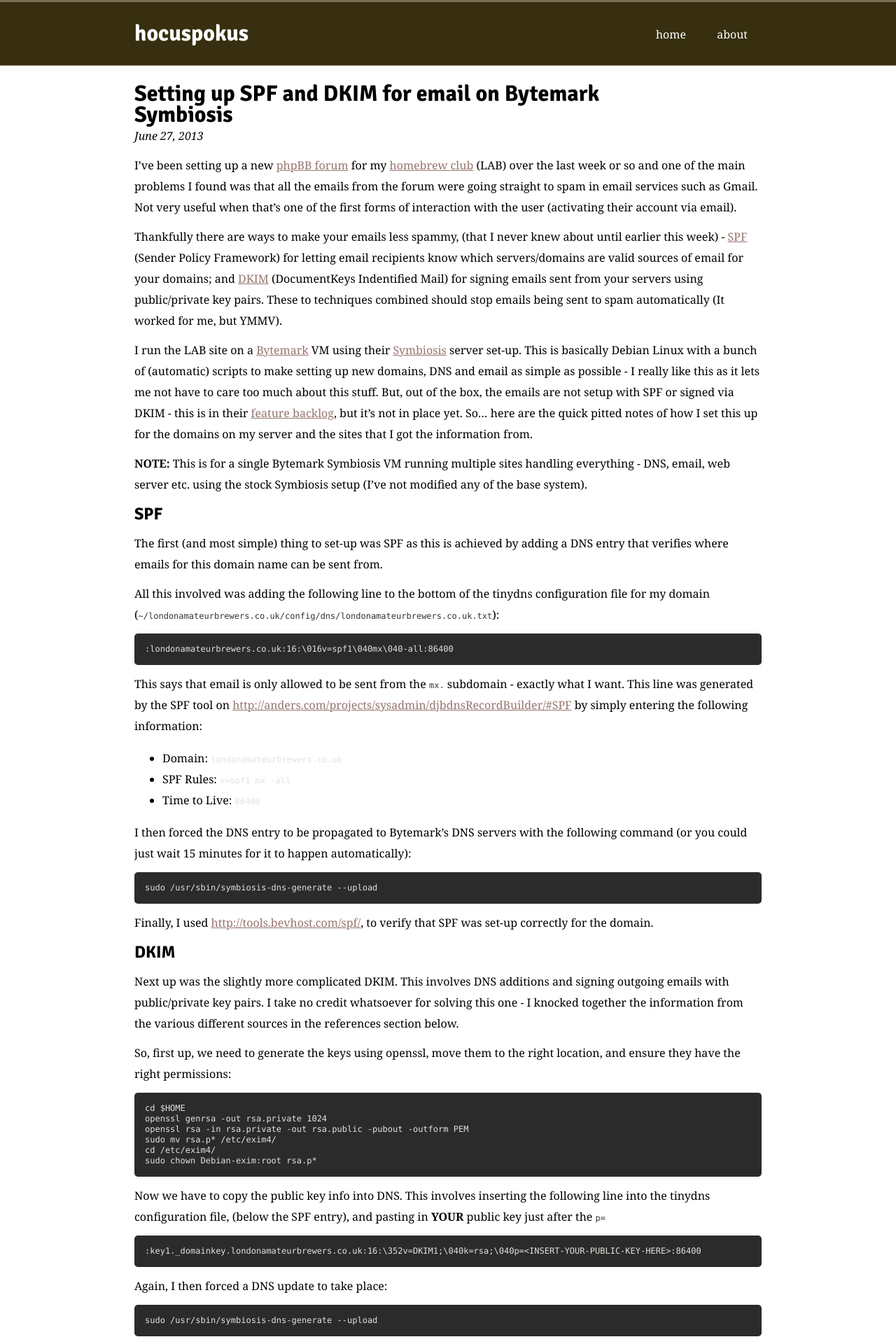
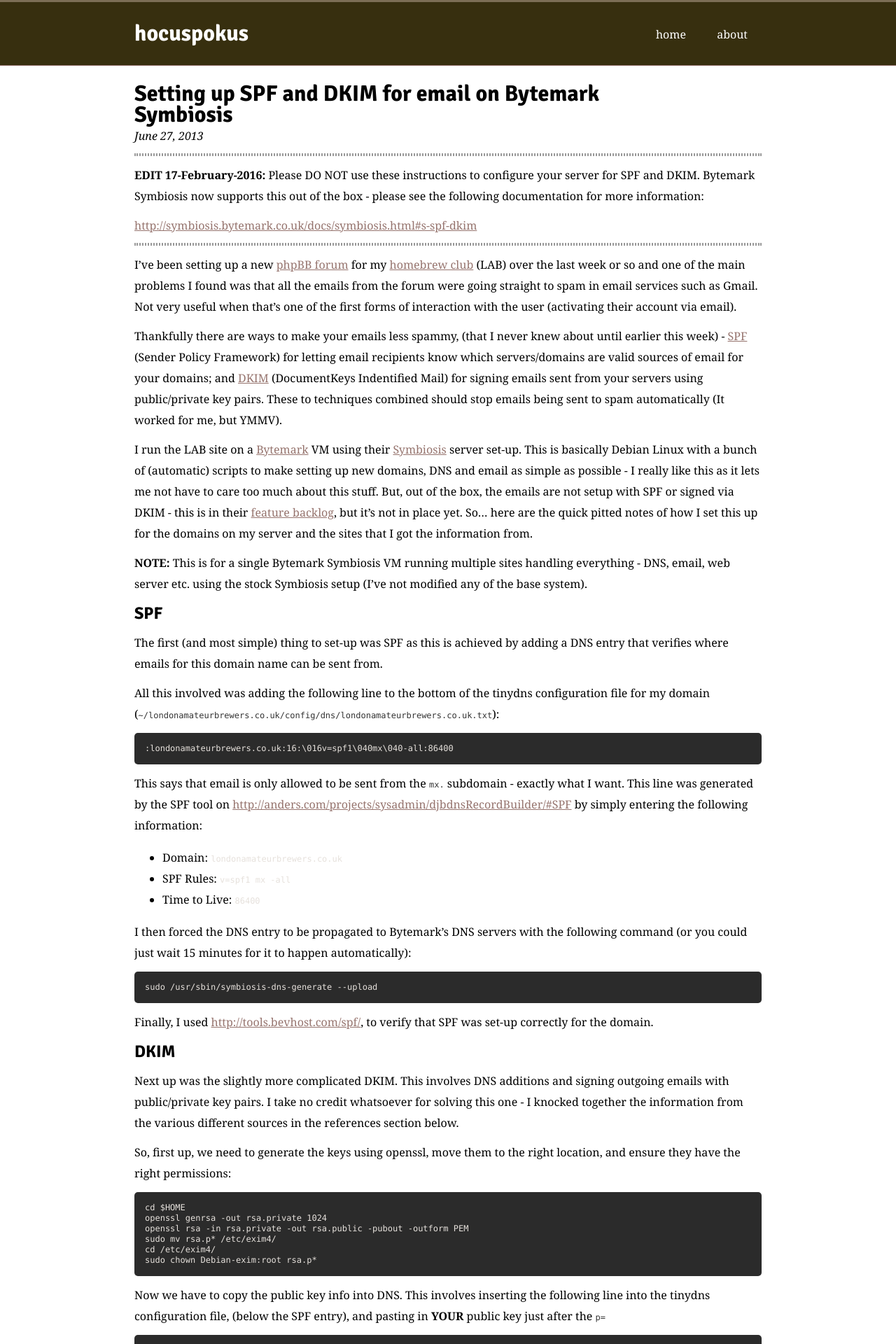
Before and after one commit to dazoakley/hocuspokus.net, a Jekyll site: the page built from _posts/2013-06-27-setting-up-spf-and-dkim-for-email-on-bytemark-symbiosis.markdown, in a window 1280 px wide. Shown: the top 1920 px of the page at 70% size. Built offline with Jekyll 4.4.1, drawn with Linux system fonts in a browser that asks for light colours; some web fonts are replaced; Markdown is read by kramdown in place of the engine named in the settings; comment, search, counter and statistics services are not loaded; some of the changed text lies outside the part shown.

Commit message:
Add Update note to SPF/DKIM post

```diff
--- a/_posts/2013-06-27-setting-up-spf-and-dkim-for-email-on-bytemark-symbiosis.markdown
+++ b/_posts/2013-06-27-setting-up-spf-and-dkim-for-email-on-bytemark-symbiosis.markdown
@@ -7,6 +7,16 @@ tags:
 - bytemark
 - spf
 - dkim
+---
+
+---
+
+**EDIT 17-February-2016:** Please DO NOT use these instructions to configure your
+server for SPF and DKIM.  Bytemark Symbiosis now supports this out of the box - please
+see the following documentation for more information:
+
+[http://symbiosis.bytemark.co.uk/docs/symbiosis.html#s-spf-dkim](http://symbiosis.bytemark.co.uk/docs/symbiosis.html#s-spf-dkim)
+
 ---
 
 I've been setting up a new [phpBB forum](http://www.phpbb.com) for my
@@ -113,19 +123,19 @@ line for each domain you wish to send singned emails):
 
 Now to edit `/etc/exim4/symbiosis.d/20-routers/10-dnslookup` to look like this:
 
-{% highlight text %}
-# This router routes addresses that are not in local domains by doing a DNS
-# lookup on the domain name. The exclamation mark that appears in "domains = !
-# +local_domains" is a negating operator, that is, it can be read as "not". The
-# recipient's domain must not be one of those defined by "domainlist
-# local_domains" above for this router to be used.
-#
-# If the router is used, any domain that resolves to 0.0.0.0 or to a loopback
-# interface address (127.0.0.0/8) is treated as if it had no DNS entry. Note
-# that 0.0.0.0 is the same as 0.0.0.0/32, which is commonly treated as the
-# local host inside the network stack. It is not 0.0.0.0/0, the default route.
-# If the DNS lookup fails, no further routers are tried because of the no_more
-# setting, and consequently the address is unrouteable.
+{% highlight conf %}
+  # This router routes addresses that are not in local domains by doing a DNS
+  # lookup on the domain name. The exclamation mark that appears in "domains = !
+  # +local_domains" is a negating operator, that is, it can be read as "not". The
+  # recipient's domain must not be one of those defined by "domainlist
+  # local_domains" above for this router to be used.
+  #
+  # If the router is used, any domain that resolves to 0.0.0.0 or to a loopback
+  # interface address (127.0.0.0/8) is treated as if it had no DNS entry. Note
+  # that 0.0.0.0 is the same as 0.0.0.0/32, which is commonly treated as the
+  # local host inside the network stack. It is not 0.0.0.0/0, the default route.
+  # If the DNS lookup fails, no further routers are tried because of the no_more
+  # setting, and consequently the address is unrouteable.
 
 dnslookup_dkim:
   debug_print = "R: dnslookup_dkim for $local_part@$domain"
@@ -155,7 +165,7 @@ dnslookup:
 
 And then `/etc/exim4/symbiosis.d/30-transports/10-remote-smtp` to look like this:
 
-{% highlight text %}
+{% highlight conf %}
 # This transport is used for delivering messages over SMTP connections.
 
 remote_smtp_dkim:
--- a/css/styles.css
+++ b/css/styles.css
@@ -75,6 +75,11 @@ h1, h2, h3, h4, h5, h6 {
 
 p, h2, h3, h4, h5, h6, .highlight {
   margin-top: 12px;
+}
+
+hr {
+  border: 2px #999 dotted;
+  margin-top: 10px;
 }
 
 /* Links */
```
